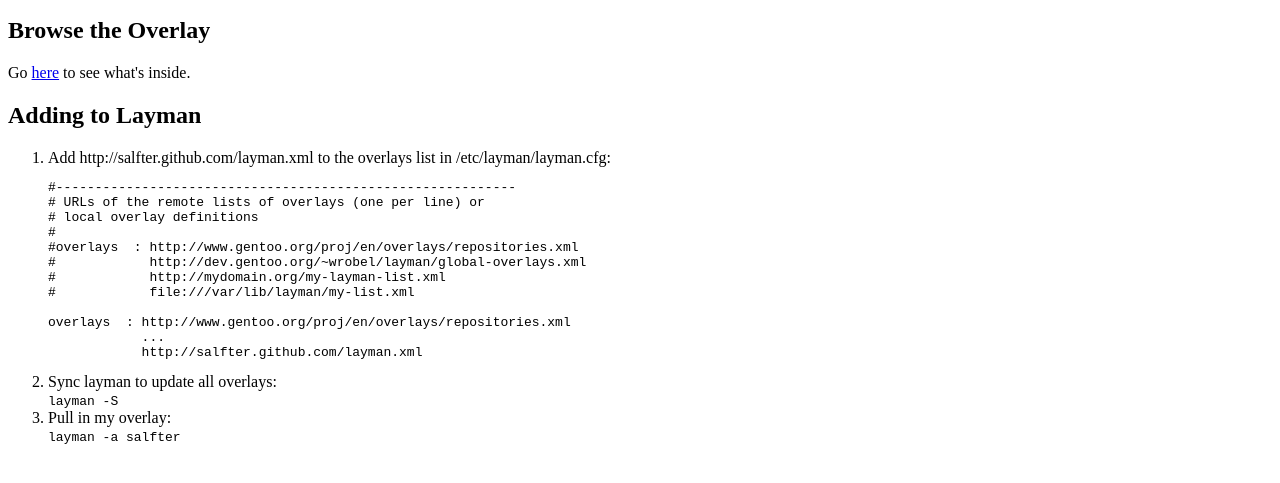
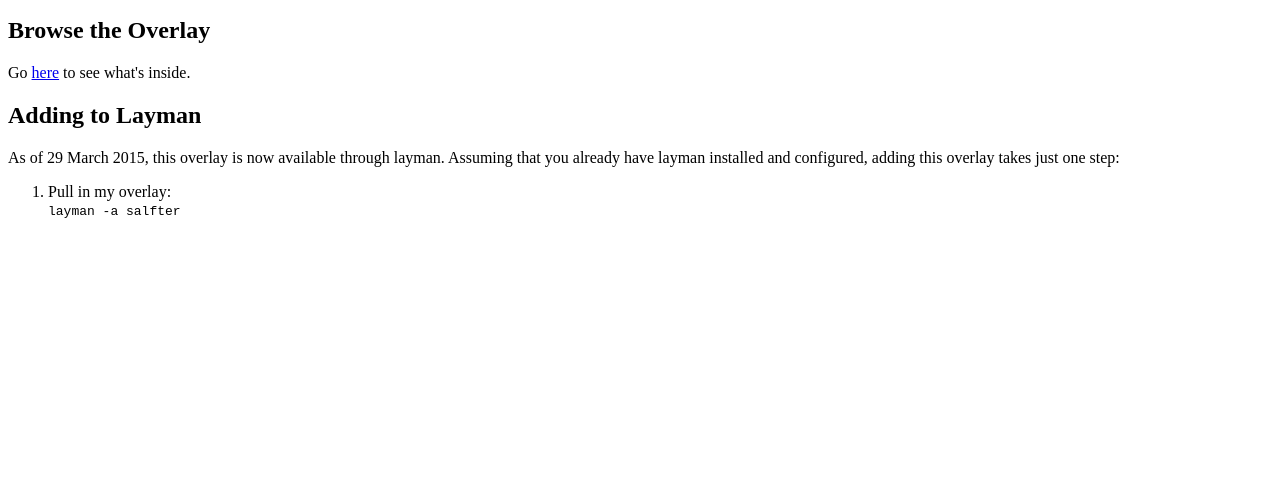
Before and after one commit to salfter/salfter.github.com, a plain HTML site: page index.html in a window 1280 px wide. Shown: the part 123-606 px from the top of the page. Drawn offline with Linux system fonts and the light colour scheme.

Commit message:
https://bugs.gentoo.org/show_bug.cgi?id=544580

```diff
--- a/index.html
+++ b/index.html
@@ -11,8 +11,12 @@ www-apps/concerto and net-p2p/litecoin) are AFAIK not available elsewhere.</p>
 <h2>Browse the Overlay</h2>
 <p>Go <a href="https://github.com/salfter/portage" target="_blank">here</a> to see what's inside.</p>
 <h2>Adding to Layman</h2>
+<p>
+As of 29 March 2015, this overlay is now available through layman.  Assuming that you already have layman
+installed and configured, adding this overlay takes just one step:
+</p>
 <ol>
-<li>Add http://salfter.github.com/layman.xml to the overlays list in /etc/layman/layman.cfg:<br />
+<!--<li>Add http://salfter.github.com/layman.xml to the overlays list in /etc/layman/layman.cfg:<br />
 <code><pre>#-----------------------------------------------------------
 # URLs of the remote lists of overlays (one per line) or
 # local overlay definitions
@@ -27,7 +31,7 @@ overlays  : http://www.gentoo.org/proj/en/overlays/repositories.xml
             http://salfter.github.com/layman.xml</pre></code>
 </li>
 <li>Sync layman to update all overlays:<br />
-<code>layman -S</code></li>
+<code>layman -S</code></li>-->
 <li>Pull in my overlay:<br />
 <code>layman -a salfter</code></li>
 </ol>
```
